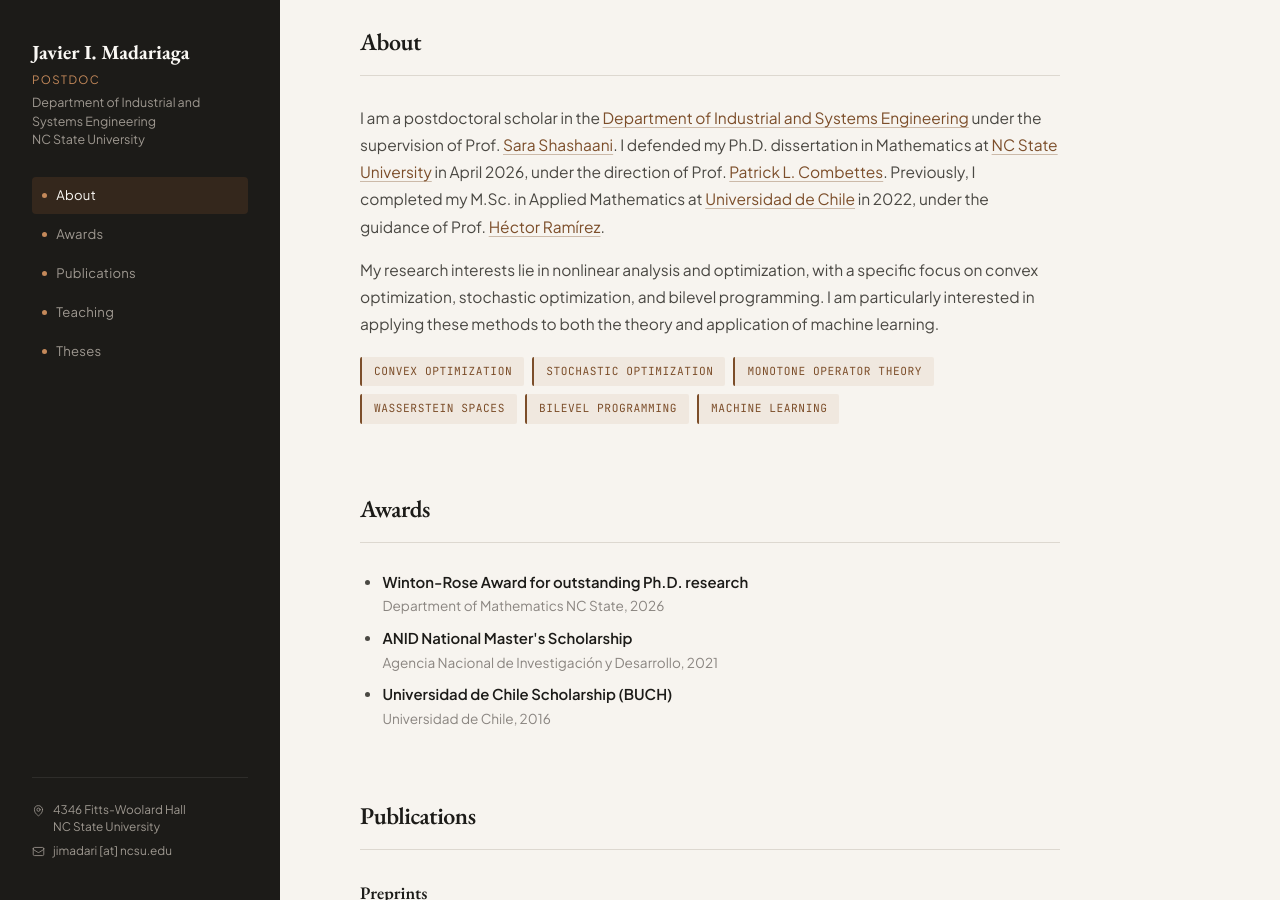
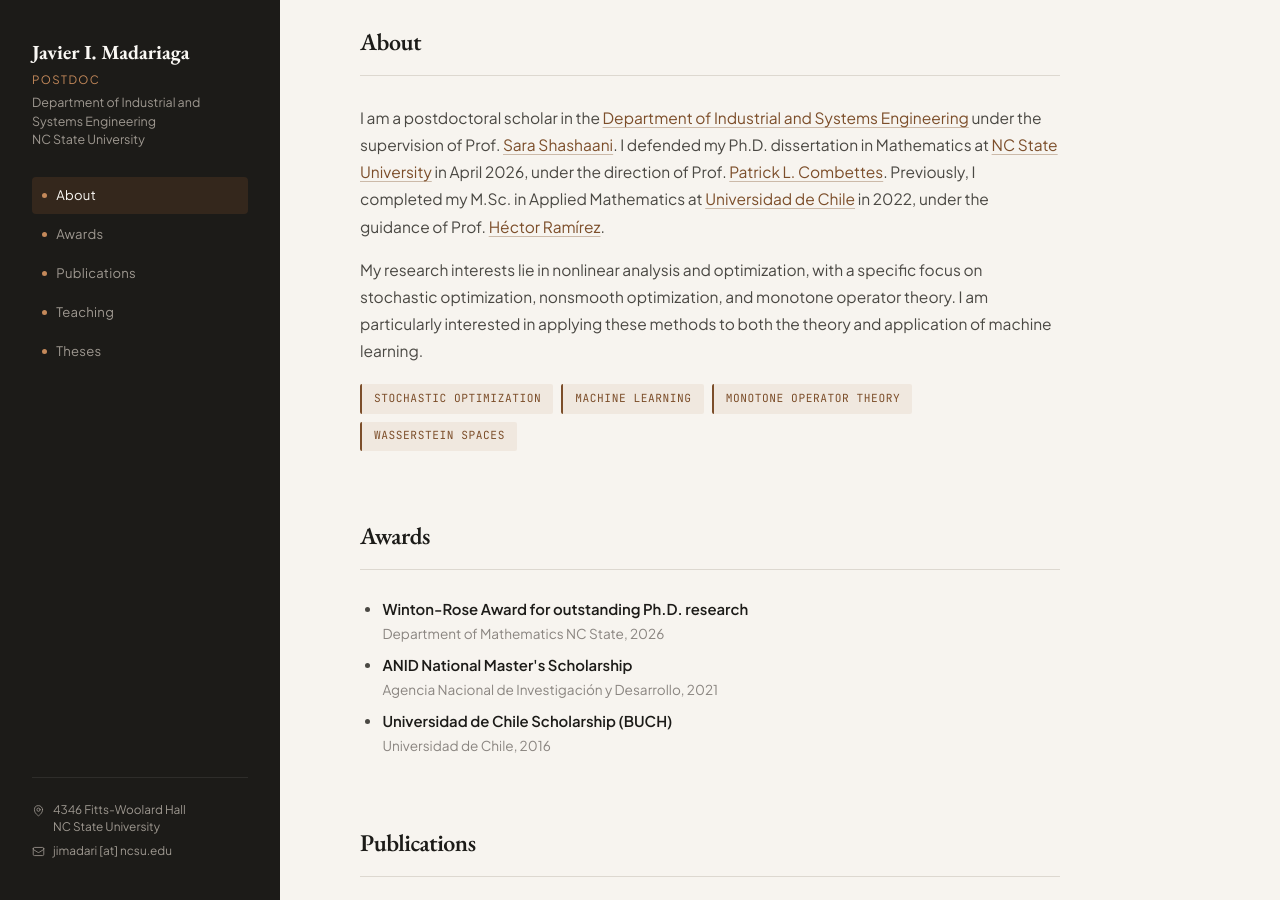
Before and after one commit to jmadariagar/jmadariagar.github.io, a Jekyll site: the page index.html, which Jekyll copies as it is, in a window 1280 px wide and 900 px high, scrolled down 505 px. Built offline with Jekyll 4.4.1, drawn with Linux system fonts in a browser that asks for light colours.

Commit message:
Update index.html

```diff
--- a/index.html
+++ b/index.html
@@ -635,16 +635,15 @@
           <a href="https://sites.google.com/site/hectorramirezhomepage/home" target="_blank">Héctor Ramírez</a>.
         </p>
         <p>
-          My research interests lie in nonlinear analysis and optimization, with a specific focus on convex optimization, stochastic optimization, and bilevel programming. I am particularly interested in applying these methods to both the theory and application of machine learning.        </p>
+          My research interests lie in nonlinear analysis and optimization, with a specific focus on stochastic optimization, nonsmooth optimization, and monotone operator theory. I am particularly interested in applying these methods to both the theory and application of machine learning.        </p>
       </div>
 
       <div class="interests">
-        <span class="interest-pill">Convex Optimization</span>
         <span class="interest-pill">Stochastic Optimization</span>
+        <span class="interest-pill">Machine Learning</span>
         <span class="interest-pill">Monotone Operator Theory</span>
         <span class="interest-pill">Wasserstein Spaces</span>
-        <span class="interest-pill">Bilevel Programming</span>
-        <span class="interest-pill">Machine Learning</span>
+
       </div>
     </section>
 <section id="awards" class="section">
```
